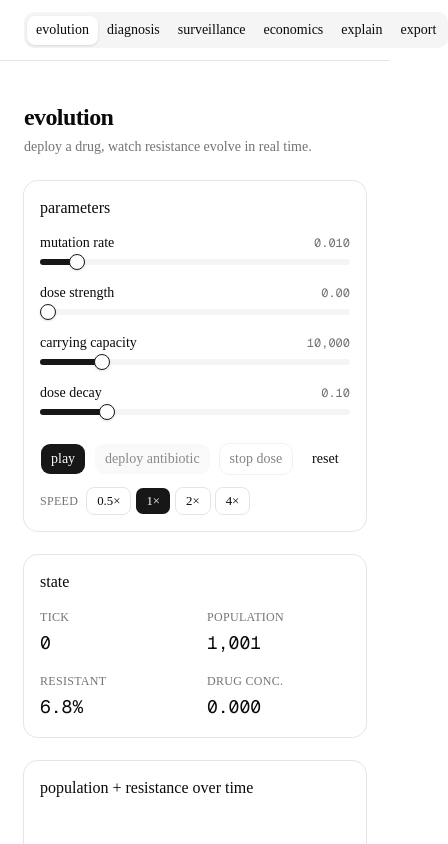
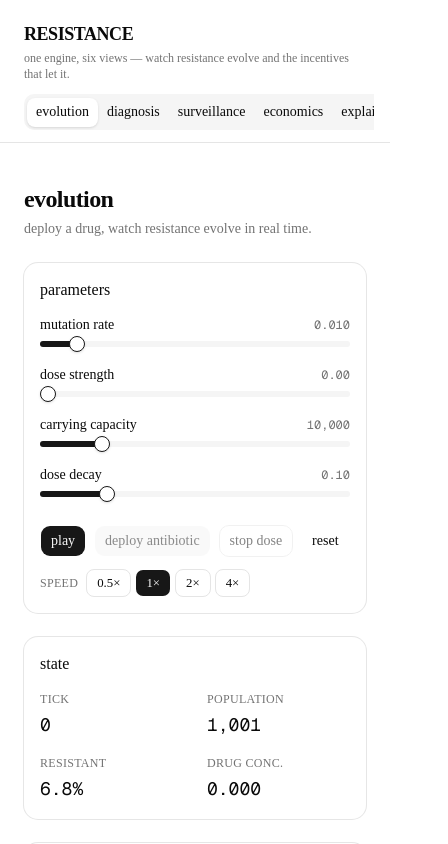
Before and after one commit to nylaimanii/resistance, a Next.js app: page / in a window 390 px wide. Shown: the top 844 px of the page, 448 px wide, since content can reach past the window. Built offline with nearby package versions, Linux system fonts and the light colour scheme.

Commit message:
polish pass: responsive layout + visual consistency

```diff
--- a/src/components/DistributionChart.tsx
+++ b/src/components/DistributionChart.tsx
@@ -13,7 +13,9 @@ import {
 } from "recharts";
 import { useSimStore } from "@/lib/store";
 
-const SAFE_COLOR = "var(--color-foreground)";
+// emerald → destructive: same safe→danger palette as SurveillanceView nodes
+// and the economics resistance bar, so resistance reads as one visual system.
+const SAFE_COLOR = "oklch(0.696 0.17 162.48)"; // emerald-500
 const DANGER_COLOR = "var(--color-destructive)";
 
 // blend safe → danger by resistance level (0..1) so bars to the right read as more dangerous
--- a/src/components/ResistanceApp.tsx
+++ b/src/components/ResistanceApp.tsx
@@ -46,7 +46,19 @@ export default function ResistanceApp() {
 
   return (
     <Tabs defaultValue="evolution" className="min-h-screen">
-      <div className="border-b px-6 py-3 lg:px-10">
+      <header className="border-b">
+        <div className="flex flex-col gap-3 px-6 pt-5 pb-3 sm:flex-row sm:items-end sm:justify-between sm:gap-6 lg:px-10">
+          <div className="space-y-0.5">
+            <h1 className="text-lg font-semibold tracking-tight sm:text-xl">
+              RESISTANCE
+            </h1>
+            <p className="text-xs text-muted-foreground sm:text-sm">
+              one engine, six views — watch resistance evolve and the
+              incentives that let it.
+            </p>
+          </div>
+          {/* horizontal scroll so 6 tabs don't overflow on narrow screens */}
+          <div className="-mx-2 overflow-x-auto px-2">
             <TabsList>
               <TabsTrigger value="evolution">evolution</TabsTrigger>
               <TabsTrigger value="diagnosis">diagnosis</TabsTrigger>
@@ -56,6 +68,8 @@ export default function ResistanceApp() {
               <TabsTrigger value="export">export</TabsTrigger>
             </TabsList>
           </div>
+        </div>
+      </header>
       <TabsContent value="evolution">
         <EvolutionView />
       </TabsContent>
```
Lines whose indentation alone changed are shown as unchanged.
